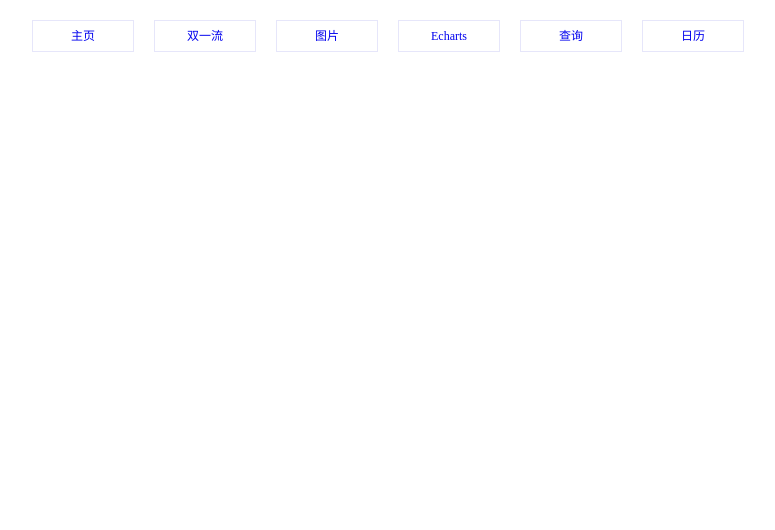
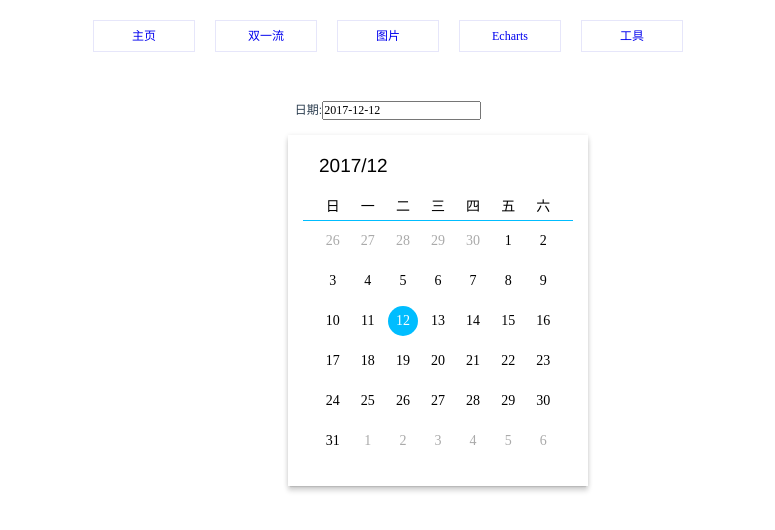
Before and after one commit to LonHon/vue-echarts-demo, a Vue app: page /#/toolShow in a window 1280 px wide. Shown: the top 530 px of the page, without its empty margins (252-1027 px from the left). Built offline with nearby package versions, Linux system fonts and the light colour scheme; a web font is replaced by a local one.

Commit message:
封装日历组件

```diff
--- a/src/components/Navigator.vue
+++ b/src/components/Navigator.vue
@@ -39,14 +39,9 @@
                     descript: '百度eCharts做的一些demo'
                   },
                   {
-                    name: '查询',
-                    path: '/search',
-                    descript: '做一个模糊查询'
-                  },
-                  {
-                    name: '日历',
-                    path: '/calendar',
-                    descript: '一个日历控件'
+                    name: '工具',
+                    path: '/toolShow',
+                    descript: '一些自制控件演示'
                   }
                 ]
             }
--- a/src/components/fuzzySearch.vue
+++ /dev/null
@@ -1,75 +0,0 @@
-<template>
-  <div id="search">
-    <label for="cotain">输入查询内容：</label>
-    <input id="cotain" v-model="key" @input="searchData" type="text">
-    <div class="contain">
-      <ul id="sourceData">
-        <h1>源数据</h1>
-        <li v-for="bitem in source">{{ bitem }}</li>
-      </ul>
-      <ul id="resualt">
-        <li v-for="item in products">{{item}}</li>
-      </ul>
-    </div>
-
-  </div>
-</template>
-
-<script>
-    export default {
-        name: 'search',
-        data () {
-            return {
-                source: [],
-                key: '',
-                products: []
-            }
-        },
-        methods: {
-          searchData: function() {
-            let key = this.key;
-            this.products = [];
-            let pro = this.products ;
-            if(key){
-              this.source.filter(function (ssource) {
-                  if(ssource.indexOf(key)>-1){
-                      pro.push(ssource);
-                  }
-              })
-            }
-          },
-        },
-        computed: {
-        },
-        created: function(){
-            let source = this.source;
-            this.$ajax.get('/static/json/mapdata.json').then( res => {
-                res.data.driving.forEach(function (el,i) {
-                  source.push(el.city + '<---->' + el.descript);
-                })
-            })
-        }
-    }
-</script>
-
-<style scoped>
-  #search{
-    padding-top: 100px;
-  }
-  #sourceData{
-    position: relative;
-    left: 30%;
-    top: 10%;
-  }
-  #resualt{
-    position: absolute;
-    margin-top: 5px;
-    width: auto;
-    top: 15%;
-    left: 30%;
-    border: 1px solid #000000;
-  }
-  #resualt li{
-    margin: 10px;
-  }
-</style>
--- /dev/null
+++ b/src/components/toolShow.vue
@@ -0,0 +1,51 @@
+<template>
+  <div id="search">
+    <div class="left-side-box">
+      <label for="calendar-value">日期:</label>
+      <input v-model="calendarInitDay" id="calendar-value" type="text" @click="calendarShow=!calendarShow" style="cursor:pointer;" readonly placeholder="点击我显示日历">
+      <!-- 日历容器{宽度、定位}  点击容器后关闭日历 -->
+      <div v-show="calendarShow" class="calendar-box">
+        <calendar v-on:changeDate="getDate" :initDay="calendarInitDay">
+          <!-- 可传入初始值 -->
+        </calendar>
+      </div>
+    </div>
+  </div>
+</template>
+
+<script>
+    import calendar from '@/tools/calendar'
+    export default {
+        name: 'search',
+        data () {
+            return {
+                calendarInitDay: '2017-12-12',
+                calendarShow: true
+            }
+        },
+        components: {'calendar':calendar},
+        methods: {
+          getDate: function(d){//获取组件返回的日期
+            this.calendarInitDay = d;
+          }
+        },
+    }
+</script>
+
+<style scoped>
+  #search{
+    padding-top: 100px;
+  }
+  .left-side-box{
+    width: 400px;
+    height: 400px;
+    margin: 0 auto;
+
+  }
+  .calendar-box{
+    width: 300px;
+    position: relative;
+    top: 15px;
+    left: 100px;
+  }
+</style>
--- a/src/router/route.js
+++ b/src/router/route.js
@@ -2,10 +2,9 @@ import Vue from 'vue'
 import Router from 'vue-router'
 import imgUpLoad from '@/components/imgUpLoad'
 import chart from '@/components/echartsDemo'
-import fuzzySearch from '@/components/fuzzySearch'
+import toolShow from '@/components/toolShow'
 import userRespon from '@/components/userResponse'
 import edu_syl from '@/components/edu_syl'
-import calendar from '@/tools/calendar'
 Vue.use(Router)
 
 export default new Router({
@@ -31,19 +30,14 @@ export default new Router({
       component: chart
     },
     {
-      path: '/search',
-      name: 'fuzzySearch',
-      component: fuzzySearch
+      path: '/toolShow',
+      name: 'toolShow',
+      component: toolShow
     },
     {
       path: '/edu_syl',
       name: 'edu_syl',
       component: edu_syl
-    },
-    {
-      path: '/calendar',
-      name: 'calendar',
-      component: calendar
     }
   ]
 })
--- a/src/tools/calendar.vue
+++ b/src/tools/calendar.vue
@@ -1,10 +1,10 @@
 <template>
   <div id="calendar" onselectstart="return false;">
     <div class="chead">
-      <span class="tle">{{ curY +"-"+ curM }}</span>
+      <span class="tle">{{ curY +"/"+ curM }}</span>
       <div class="mbtn">
-        <span @click="preMonth()"><</span>
-        <span @click="nextMonth()">></span>
+        <span @click="preMonth()"><i>&#xe892;</i></span>
+        <span @click="nextMonth()"><i>&#xe891;</i></span>
       </div>
     </div>
     <div class="cweek">
@@ -14,10 +14,12 @@
     </div>
     <div class="cbody">
       <ul>
-        <li v-for="day in days" :key="day"
-        v-text="day.num" :title="day.date"
-        :class="{otherMonth: day.otherMonth, today:day.date===today,checkday: day.date===checkDay}"
-        @click="pick(day.date)"></li>
+        <li v-for="day in days" :key="day">
+          <span v-text="day.num" :title="day.date"
+          :class="{otherMonth: day.otherMonth, today:day.date===today,checkday: day.date===checkDay}"
+          @click="pick(day.date)">
+          </span>
+        </li>
       </ul>
     </div>
   </div>
@@ -28,10 +30,10 @@ export default {
   name: "calendar",
   data() {
     return {
-      checkDay: "",
-      today:"",
-      curY: 0,
-      curM: 0,
+      checkDay: "", //选中日期
+      today: "", //今日
+      curY: 0, //check年份
+      curM: 0, //check月份
       days: [
         // num: 号数,
         // date: 完整日期,
@@ -39,6 +41,7 @@ export default {
       ]
     };
   },
+  props: ["initDay"], //默认选中日期
   methods: {
     formatDate: function(year, month, day) {
       // 返回 类似 2016-01-02 格式的字符串
@@ -53,12 +56,15 @@ export default {
       //初始化
       let that = this,
         today = new Date(),
-        cur = markDate? new Date(markDate) : today, //初始日期
+        cur = markDate ? new Date(markDate) : today, //初始日期
         cday = cur.getDate(), //号数
         cmon = cur.getMonth() + 1, //月份
         cyear = cur.getFullYear(); //年份
-        console.log(cur)
-      this.today = this.formatDate(today.getFullYear(),today.getMonth()+1,today.getDate());
+      this.today = this.formatDate(
+        today.getFullYear(),
+        today.getMonth() + 1,
+        today.getDate()
+      );
       return this.render(cyear, cmon);
     },
     render: function(y, m) {
@@ -70,10 +76,9 @@ export default {
         sumDay = new Date(y, m, 0).getDate(), //当月总天数
         lastSumDay = new Date(y, m - 1, 0).getDate(), //上月总天数
         week = cur.getDay(), //本月1号周几
-        total = sumDay + week + 1 > 35 ? 42 : 35;
+        total = sumDay + week + 1 > 35 ? 42 : 35; //适应最大展示数量
 
       for (let i = 0; i < total; i++) {
-        //固定5行
         if (i < week) {
           this.days.push({
             //上月
@@ -104,7 +109,8 @@ export default {
       let cur = new Date(date),
         cy = cur.getFullYear(),
         cm = cur.getMonth() + 1;
-      return this.render(cy, cm);
+      this.render(cy, cm);
+      return this.sentToFather(this.checkDay);
     },
     preMonth: function() {
       let nd = new Date(this.curY, Number(this.curM) - 1, 1),
@@ -126,13 +132,17 @@ export default {
       }
       return this.render(y, m);
     },
-    sentToFather: function(date) {
-      //返回给调用该组件的父级
+    sentToFather: function(d) {
+      d = d.replace(/\//g, "-");
+      this.$emit("changeDate", d);
     }
   },
+  created: function() {},
   mounted: function() {
-    this.initDate();
-    this.checkDay = "2017/11/08";
+    let d = this.initDay;
+    d = d.replace(/-/g, "/");
+    this.checkDay = d;
+    this.initDate(d);
   }
 };
 </script>
@@ -143,14 +153,12 @@ export default {
   box-sizing: border-box;
 }
 #calendar {
-  margin: 0 auto;
-  width: 320px;
+  width: 100%;
   position: relative;
-  top: 150px;
   font-size: 14px;
   color: #000;
-  padding: 35px 20px;
-  box-shadow: 0 2px 2px 0 rgba(0, 0, 0, 0.14), 0 3px 1px -2px rgba(0, 0, 0, 0.1),
+  padding: 20px 15px 25px 15px;
+  box-shadow: 0 5px 5px 0 rgba(0, 0, 0, 0.14), 0 3px 1px -2px rgba(0, 0, 0, 0.1),
     0 1px 5px 0 rgba(0, 0, 0, 0.12);
 }
 ul {
@@ -158,21 +166,22 @@ ul {
 }
 ul li {
   display: inline-block;
-  width: 8.28%;
-  border-radius: 15px;
-  line-height: 30px;
-  margin: 3px 7px;
+  position: relative;
+  width: 13%;
+  margin: 5px 0;
 }
 
 .chead {
   position: relative;
+  width: 100%;
+  margin-bottom: 35px;
 }
-.chead .tle{
+.chead .tle {
   font-size: 19px;
   position: absolute;
   left: 16px;
 }
-.chead .mbtn{
+.chead .mbtn {
   display: flex;
   justify-content: space-between;
   width: 50px;
@@ -181,7 +190,11 @@ ul li {
   right: 30px;
   color: #888;
 }
-.chead .mbtn span:hover{
+.chead .mbtn span:hover {
+  color: rgb(0, 189, 255);
+}
+.chead .mbtn span:active {
+  font-size: 17px;
   color: rgb(0, 189, 255);
 }
 .chead span {
@@ -194,8 +207,13 @@ ul li {
 .cbody {
   position: relative;
 }
-.cbody li {
+.cbody span {
   cursor: pointer;
+  display: inline-block;
+  width: 30px;
+  height: 30px;
+  line-height: 30px;
+  border-radius: 50%;
 }
 .today {
   background-color: #eee;
--- a/static/style/reset.css
+++ b/static/style/reset.css
@@ -17,9 +17,14 @@ table { border-collapse:collapse; border-spacing:0; }
 
 @font-face {
   font-family: 'iconfont';  /* project id 129360 */
-  src: url('//at.alicdn.com/t/font_pu2u83nuxjiw9udi.eot');
-  src: url('//at.alicdn.com/t/font_pu2u83nuxjiw9udi.eot?#iefix') format('embedded-opentype'),
-  url('//at.alicdn.com/t/font_pu2u83nuxjiw9udi.woff') format('woff'),
-  url('//at.alicdn.com/t/font_pu2u83nuxjiw9udi.ttf') format('truetype'),
-  url('//at.alicdn.com/t/font_pu2u83nuxjiw9udi.svg#iconfont') format('svg');
+  src: url('//at.alicdn.com/t/font_129360_4mesgl4imvbtvs4i.eot');
+  src: url('//at.alicdn.com/t/font_129360_4mesgl4imvbtvs4i.eot?#iefix') format('embedded-opentype'),
+  url('//at.alicdn.com/t/font_129360_4mesgl4imvbtvs4i.woff') format('woff'),
+  url('//at.alicdn.com/t/font_129360_4mesgl4imvbtvs4i.ttf') format('truetype'),
+  url('//at.alicdn.com/t/font_129360_4mesgl4imvbtvs4i.svg#iconfont') format('svg');
 }
+
+i {
+  font-family: 'iconfont';
+  font-style: normal;
+}
```
